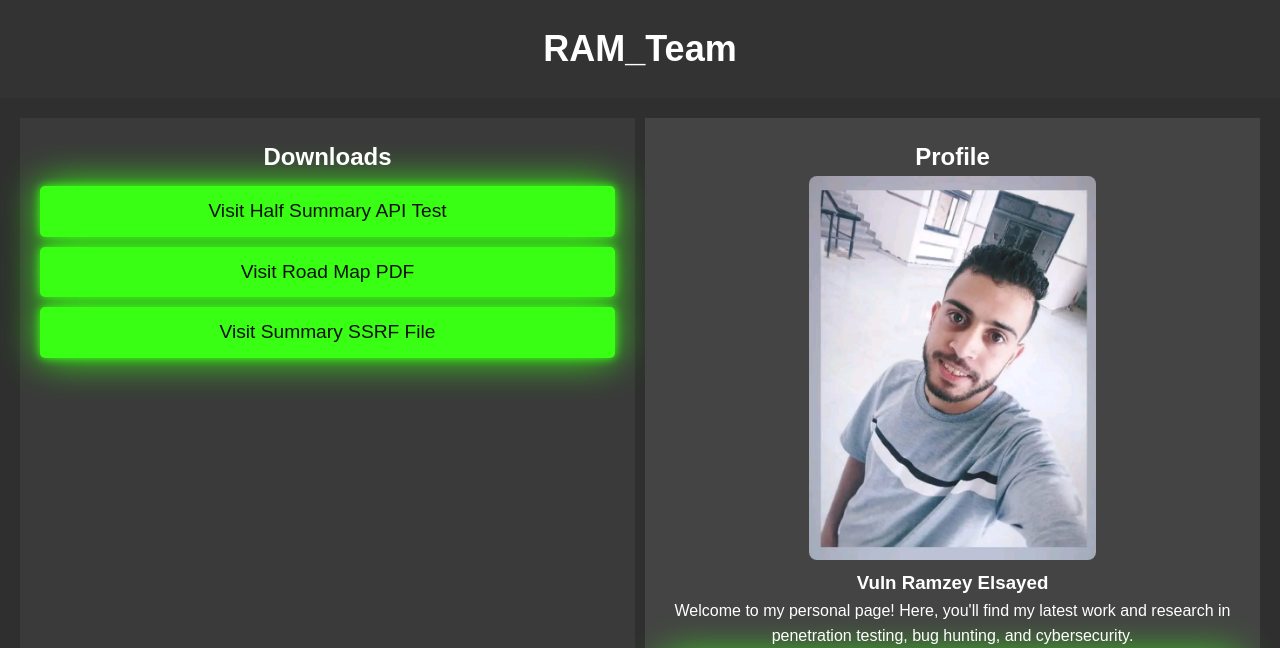
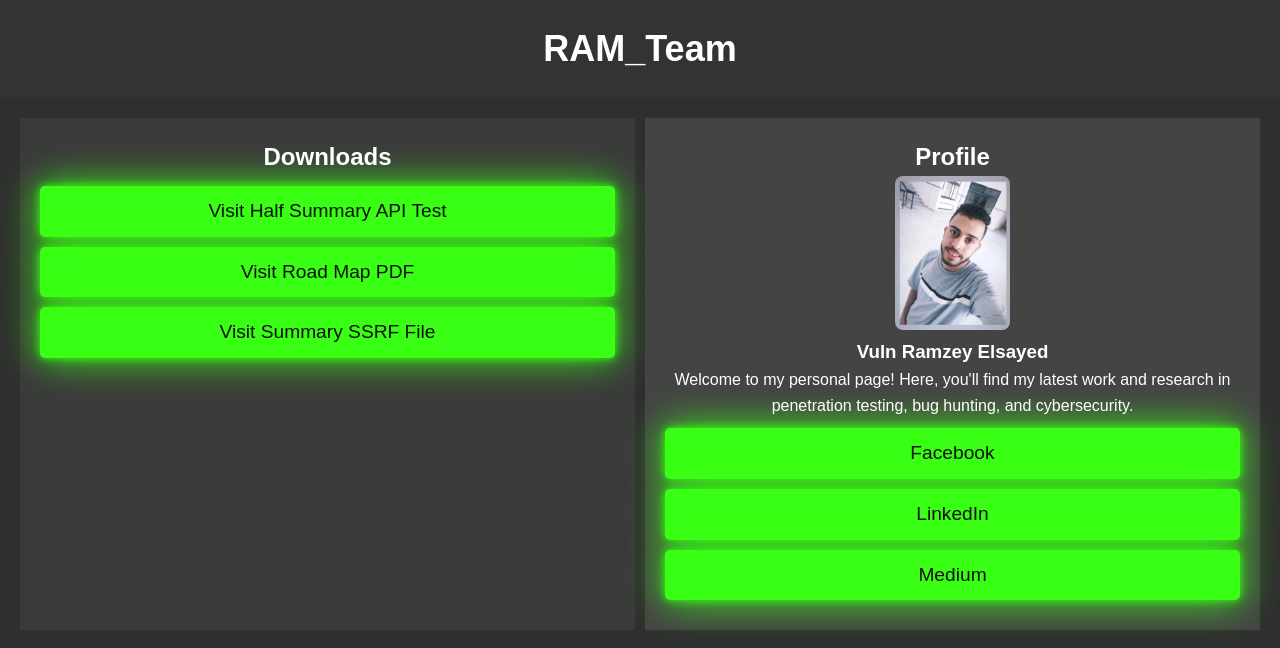
Before and after one commit to vuln-ramzey-elsayed/ramzey-elsayed1121, a plain HTML site: page index.html in a window 1280 px wide. Shown: the top 648 px of the page. Drawn offline with Linux system fonts and the light colour scheme.

Commit message:
Update index.html

```diff
--- a/index.html
+++ b/index.html
@@ -111,7 +111,7 @@
 
         <section class="right-section">
             <h2>Profile</h2>
-            <img src="profile.png" alt="Profile Picture" style="width: 50%; border-radius: 8px;">
+            <img src="profile.png" alt="Profile Picture" style="width: 20%; border-radius: 8px;">
             <h3>Vuln Ramzey Elsayed</h3>
             <p>Welcome to my personal page! Here, you'll find my latest work and research in penetration testing, bug hunting, and cybersecurity.</p>
             <a href="https://ar-ar.facebook.com/people/Ramzey-Elsayed-Mohamed/100035076459679/" target="_blank" class="download-button">Facebook</a>
```
